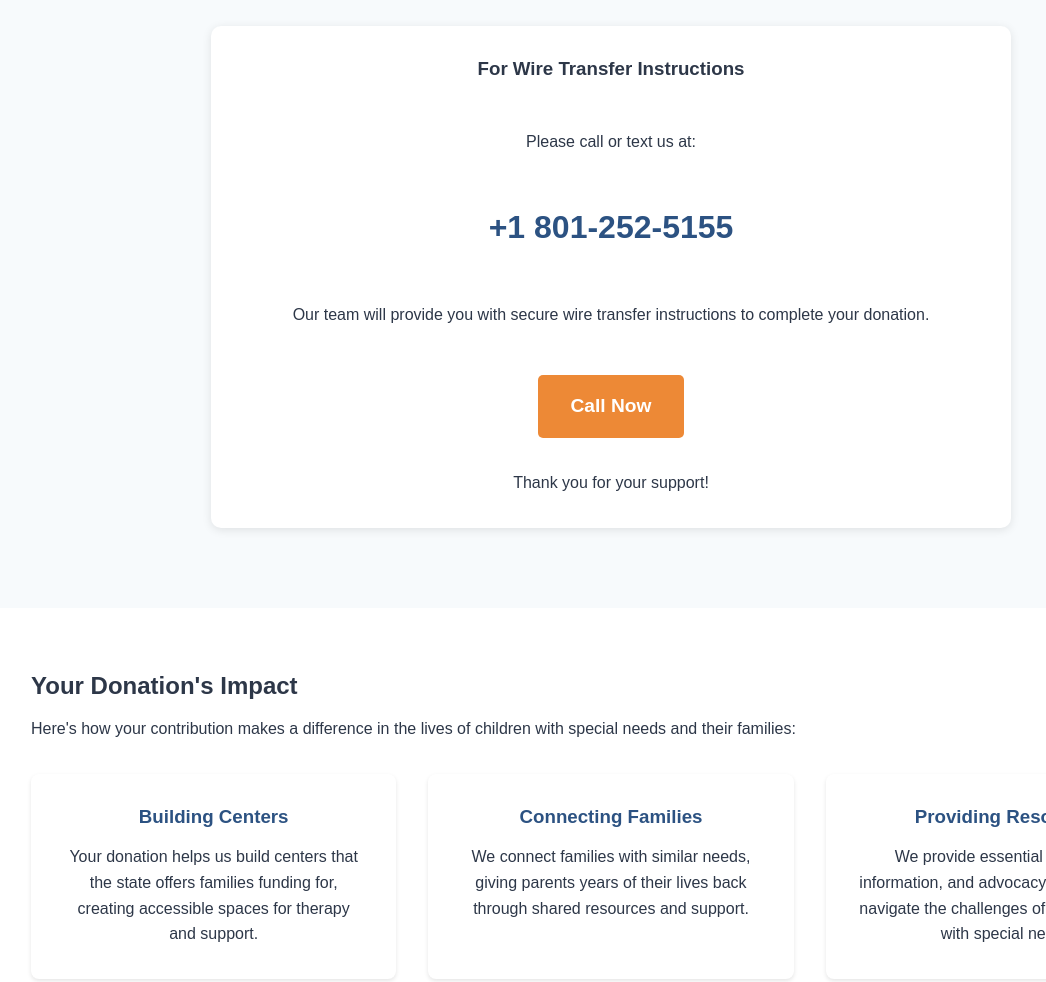
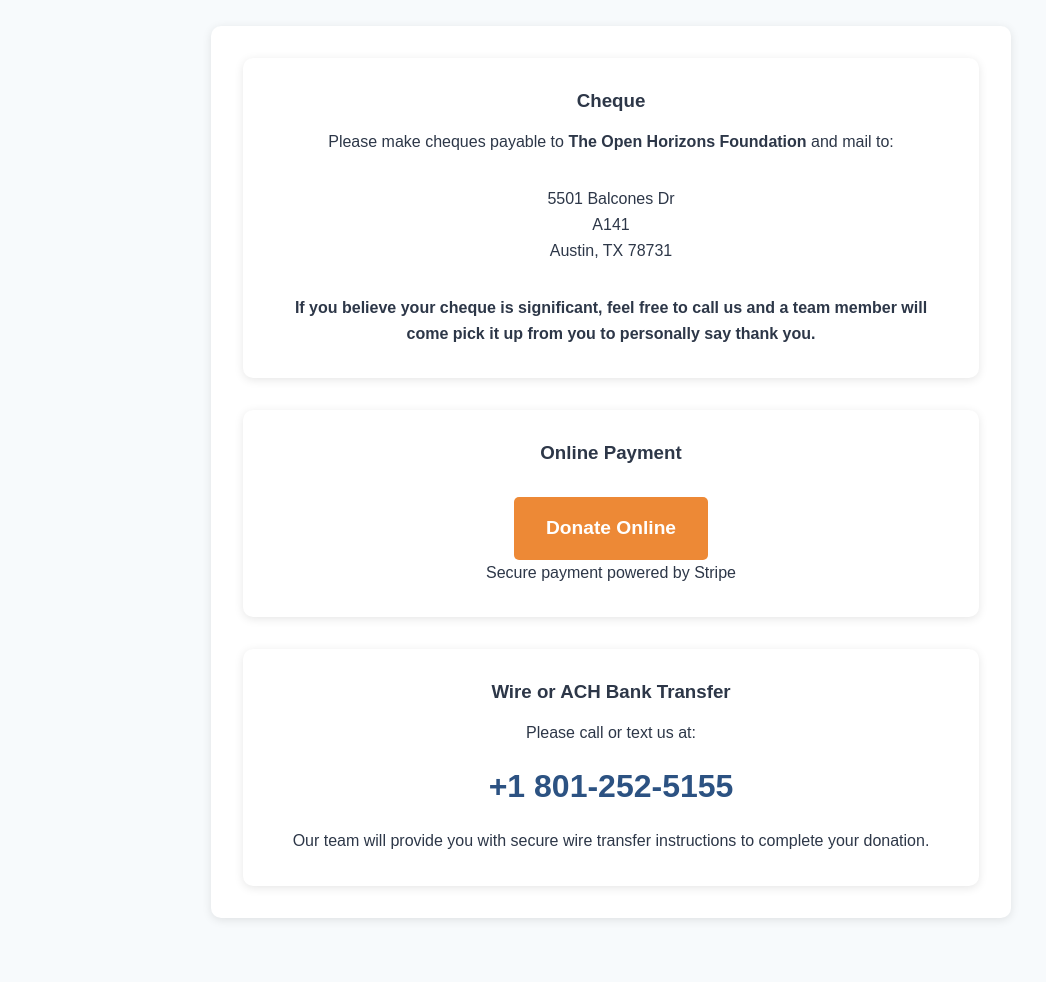
Before and after one commit to ohftx/ohftx.github.io, a plain HTML site: page donate.html in a window 1280 px wide. Shown: the part 440-1422 px from the top of the page, without its empty margins (29-1075 px from the left). Drawn offline with Linux system fonts and the light colour scheme.

Commit message:
added payment

```diff
--- a/donate.html
+++ b/donate.html
@@ -249,14 +249,26 @@
             <p>Your generous contribution helps us build centers, connect families, and provide essential resources for children with special needs.</p>
             <p><strong>The Open Horizons Foundation is a 501(c)(3) nonprofit organization. All donations are tax deductible to the extent allowed by law.</strong></p>
 
-            <div class="donate-options">
-                <h3>For Wire Transfer Instructions</h3>
-                <p>Please call or text us at:</p>
-                <div class="phone-number">+1 801-252-5155</div>
-                <p>Our team will provide you with secure wire transfer instructions to complete your donation.</p>
-
-                <a href="tel:+18012525155" class="button button-primary button-large">Call Now</a>
-                <p>Thank you for your support!</p>
+            <div class="donate-options" style="display: flex; flex-direction: column; gap: 2rem; align-items: stretch;">
+                <div style="background: var(--white); border-radius: 10px; box-shadow: 0 2px 10px rgba(0,0,0,0.1); padding: 2rem; margin-bottom: 0; text-align: center;">
+                    <h3>Cheque</h3>
+                    <p>Please make cheques payable to <strong>The Open Horizons Foundation</strong> and mail to:</p>
+                    <p style="margin-top: 2rem; margin-bottom: 2rem;">5501 Balcones Dr<br>A141<br>Austin, TX 78731</p>
+                    <p><strong>If you believe your cheque is significant, feel free to call us and a team member will come pick it up from you to personally say thank you.</strong></p>
+                </div>
+                <div style="background: var(--white); border-radius: 10px; box-shadow: 0 2px 10px rgba(0,0,0,0.1); padding: 2rem; margin-bottom: 0; text-align: center;">
+                    <h3>Online Payment</h3>
+                    <p>
+                        <a href="https://buy.stripe.com/14A6oHeLigQ27xo7R0a7C01" class="button button-primary button-large" target="_blank" rel="noopener">Donate Online</a>
+                    </p>
+                    <p>Secure payment powered by Stripe</p>
+                </div>
+                <div style="background: var(--white); border-radius: 10px; box-shadow: 0 2px 10px rgba(0,0,0,0.1); padding: 2rem; margin-bottom: 0; text-align: center;">
+                    <h3>Wire or ACH Bank Transfer</h3>
+                    <p>Please call or text us at:</p>
+                    <div class="phone-number">+1 801-252-5155</div>
+                    <p>Our team will provide you with secure wire transfer instructions to complete your donation.</p>
+                </div>
             </div>
         </div>
     </section>
```
